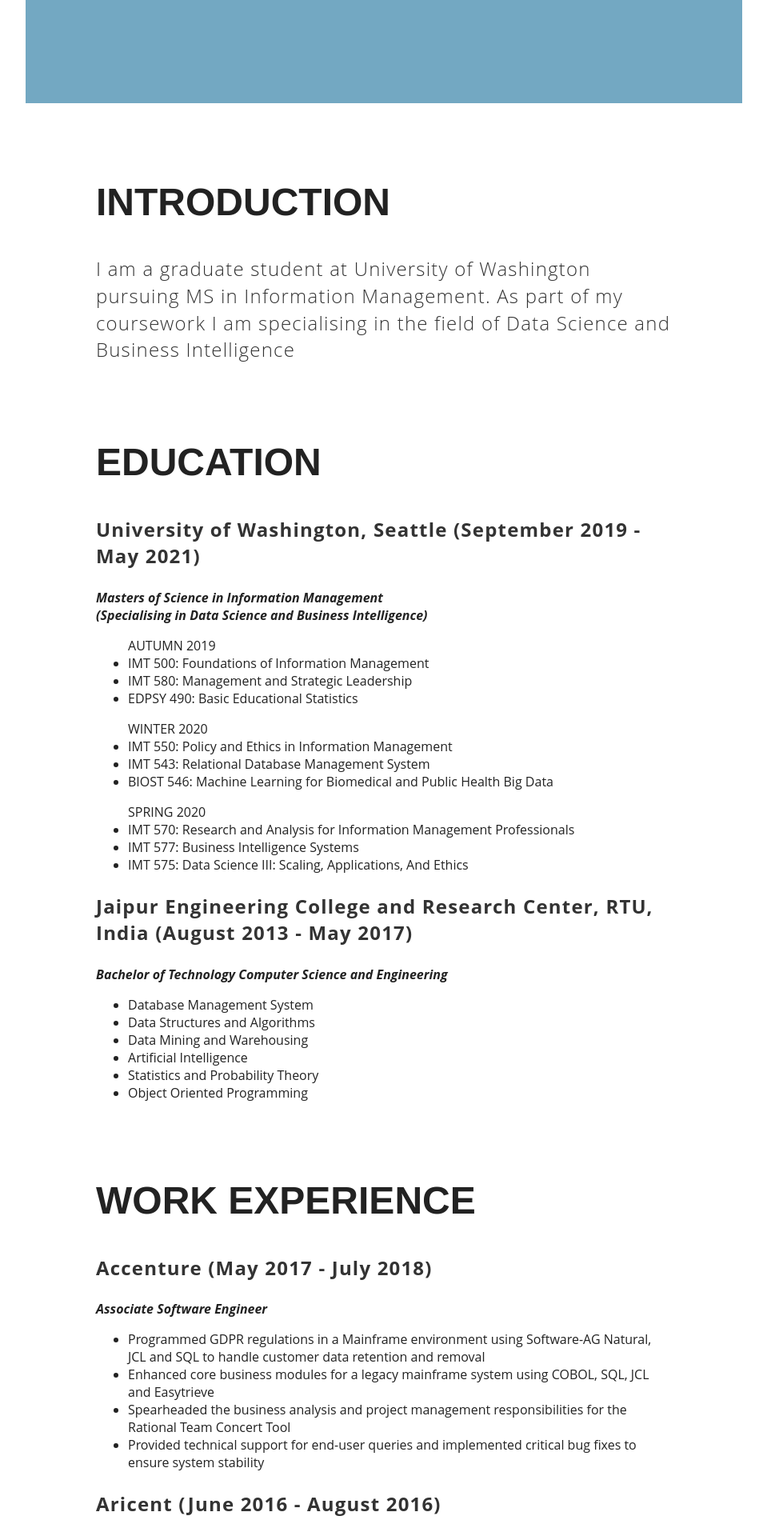
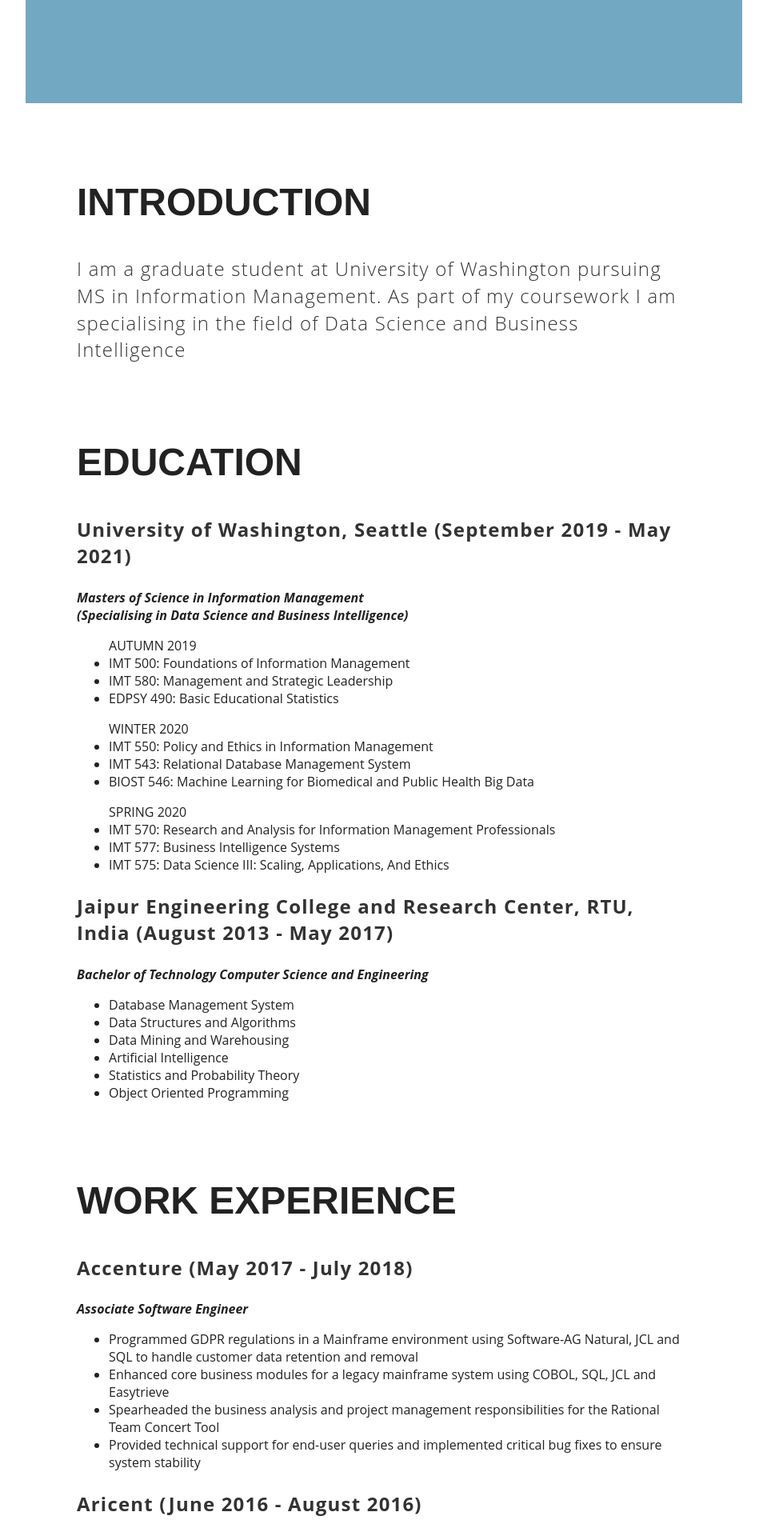
Before and after one commit to shreyakaul/shreyakaul.github.io, a Jekyll site: the page built from index.html, in a window 1280 px wide. Shown: the part 543-2448 px from the top of the page at 80% size, without its empty margins (160-1119 px from the left). Built offline with Jekyll 4.4.1, drawn with Linux system fonts in a browser that asks for light colours.

Commit message:
Update main.css

```diff
--- a/css/main.css
+++ b/css/main.css
@@ -116,7 +116,7 @@
 .introduction-section,
 .location-section,
 .questions-section {
-    max-width: 45em;
+    max-width: 48em;
     margin-left: auto;
     margin-right: auto;
     margin-top: 2em;
@@ -188,7 +188,7 @@
 .introduction-section,
 .location-section,
 .questions-section {
-    max-width: 45em;
+    max-width: 48em;
     margin-left: auto;
     margin-right: auto;
     margin-top: 2em;
```
